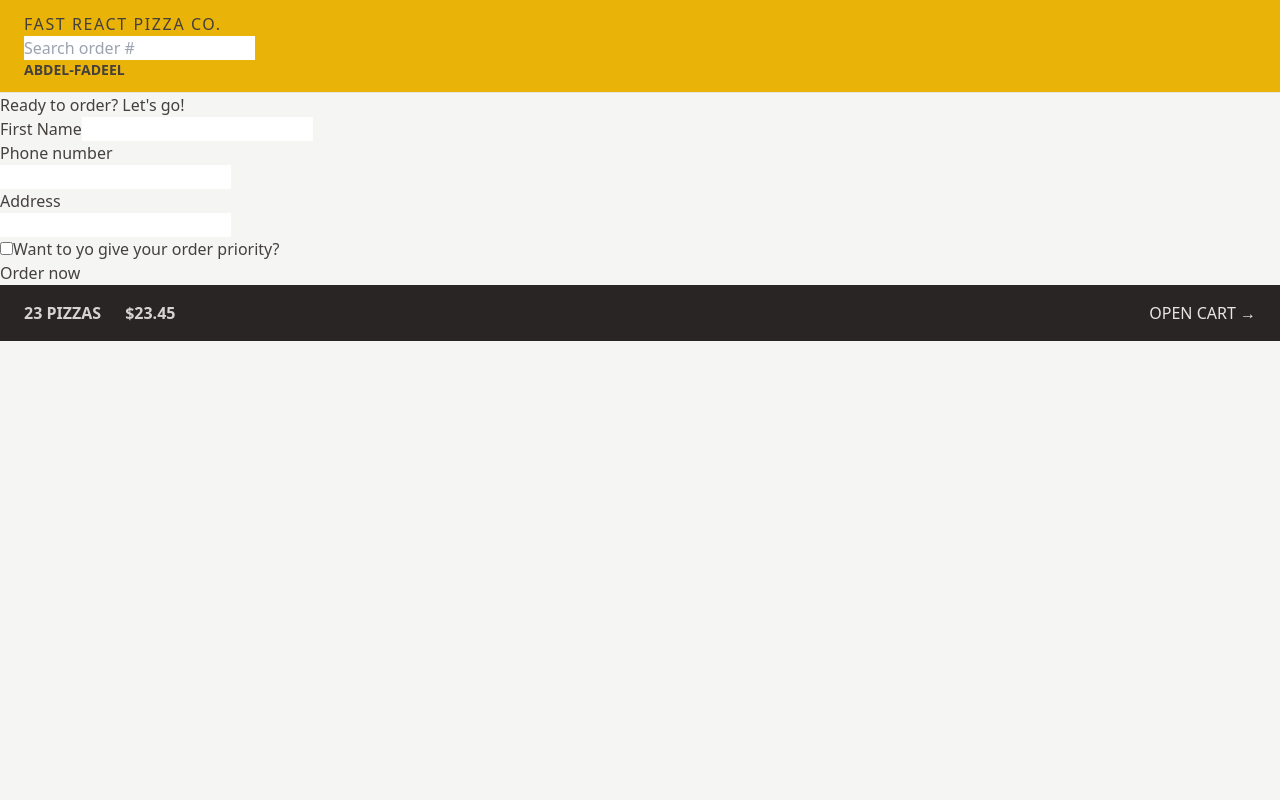
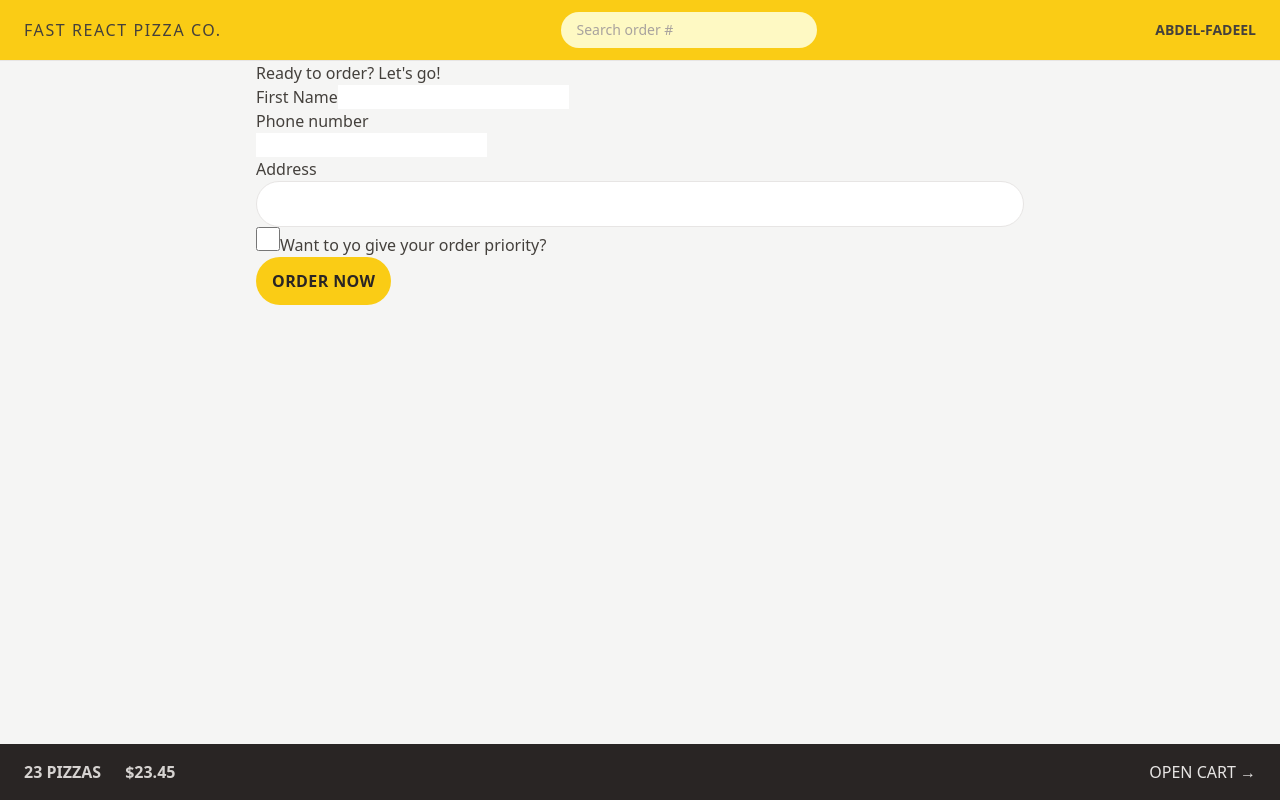
Before and after one commit to AbdAlfadeel-Hamdy/Fast-React-Pizza, a React (Vite) app: page /order/new in a window 1280 px wide. Built offline with nearby package versions, Linux system fonts and the light colour scheme.

Commit message:
Add styling

```diff
--- a/src/features/cart/Cart.tsx
+++ b/src/features/cart/Cart.tsx
@@ -1,23 +1,23 @@
-import { Link } from 'react-router-dom';
+import { Link } from "react-router-dom";
 
 const fakeCart = [
   {
     pizzaId: 12,
-    name: 'Mediterranean',
+    name: "Mediterranean",
     quantity: 2,
     unitPrice: 16,
     totalPrice: 32,
   },
   {
     pizzaId: 6,
-    name: 'Vegetale',
+    name: "Vegetale",
     quantity: 1,
     unitPrice: 13,
     totalPrice: 13,
   },
   {
     pizzaId: 11,
-    name: 'Spinach and Mushroom',
+    name: "Spinach and Mushroom",
     quantity: 1,
     unitPrice: 15,
     totalPrice: 15,
@@ -30,12 +30,17 @@ const Cart = () => {
 
   return (
     <div>
-      <Link to='/menu'>&larr; Back to menu</Link>
+      <Link
+        to="/menu"
+        className="text-sm text-blue-500 hover:text-blue-600 hover:underline"
+      >
+        &larr; Back to menu
+      </Link>
 
       <h2>Your cart, %NAME%</h2>
 
       <div>
-        <Link to='/order/new'>Order pizzas</Link>
+        <Link to="/order/new">Order pizzas</Link>
         <button>Clear cart</button>
       </div>
     </div>
--- a/src/features/order/CreateOrder.tsx
+++ b/src/features/order/CreateOrder.tsx
@@ -1,4 +1,3 @@
-import { useState } from "react";
 import {
   ActionFunction,
   Form,
@@ -40,8 +39,6 @@ const fakeCart = [
 ];
 
 const CreateOrder = () => {
-  const [withPriority, setWithPriority] = useState(false);
-  console.log(withPriority, setWithPriority);
   const navigation = useNavigation();
   const isSubmitting = navigation.state === "submitting";
 
@@ -69,7 +66,12 @@ const CreateOrder = () => {
         <div>
           <label>Address</label>
           <div>
-            <input type="text" name="address" required />
+            <input
+              type="text"
+              name="address"
+              required
+              className="w-full rounded-full border border-stone-200 px-4 py-2 text-sm outline-none transition-all duration-300 focus:ring focus:ring-yellow-400 md:px-6 md:py-3"
+            />
           </div>
         </div>
 
@@ -78,15 +80,17 @@ const CreateOrder = () => {
             type="checkbox"
             name="priority"
             id="priority"
-            // value={withPriority}
-            // onChange={(e) => setWithPriority(e.target.checked)}
+            className="h-6 w-6 accent-yellow-400 focus:outline-none focus:ring focus:ring-yellow-400 focus:ring-offset-2"
           />
           <label htmlFor="priority">Want to yo give your order priority?</label>
         </div>
 
         <div>
           <input type="hidden" name="cart" value={JSON.stringify(cart)} />
-          <button disabled={isSubmitting}>
+          <button
+            disabled={isSubmitting}
+            className="inline-block rounded-full bg-yellow-400 px-4 py-3 font-semibold uppercase tracking-wide text-stone-800 transition-colors duration-300 hover:bg-yellow-300 focus:bg-yellow-300 focus:outline-none focus:ring focus:ring-yellow-300 focus:ring-offset-2 disabled:cursor-not-allowed"
+          >
             {isSubmitting ? "Placing order..." : "Order now"}
           </button>
         </div>
--- a/src/features/order/SearchOrder.tsx
+++ b/src/features/order/SearchOrder.tsx
@@ -1,22 +1,23 @@
-import { useState } from 'react';
-import { useNavigate } from 'react-router-dom';
+import { useState } from "react";
+import { useNavigate } from "react-router-dom";
 
 const SearchOrder = () => {
-  const [query, setQuery] = useState('');
+  const [query, setQuery] = useState("");
   const navigate = useNavigate();
 
   const handleSubmit = (e: React.FormEvent<HTMLFormElement>) => {
     e.preventDefault();
     if (!query) return;
     navigate(`/order/${query}`);
-    setQuery('');
+    setQuery("");
   };
   return (
     <form onSubmit={handleSubmit}>
       <input
-        placeholder='Search order #'
+        placeholder="Search order #"
         value={query}
         onChange={(e) => setQuery(e.target.value)}
+        className="w-28 rounded-full bg-yellow-100 px-4 py-2 text-sm outline-none transition-all duration-300 placeholder:text-stone-400 focus:outline-none focus:ring focus:ring-yellow-500 focus:ring-opacity-50 sm:w-64 sm:focus:w-72"
       />
     </form>
   );
--- a/src/features/user/Username.tsx
+++ b/src/features/user/Username.tsx
@@ -1,5 +1,5 @@
 const Username = () => {
-  return <p className="hidden text-sm font-semibold sm:block">Abdel-Fadeel</p>;
+  return <p className="hidden text-sm font-semibold md:block">Abdel-Fadeel</p>;
 };
 
 export default Username;
--- a/src/ui/AppLayout.tsx
+++ b/src/ui/AppLayout.tsx
@@ -1,19 +1,22 @@
-import { Outlet, useNavigation } from 'react-router-dom';
-import Header from './Header';
-import CartOverview from '../features/cart/CartOverview';
-import Loader from './Loader';
+import { Outlet, useNavigation } from "react-router-dom";
+import Header from "./Header";
+import CartOverview from "../features/cart/CartOverview";
+import Loader from "./Loader";
 
 const AppLayout = () => {
   const navigation = useNavigation();
-  const isLoading = navigation.state === 'loading';
+  const isLoading = navigation.state === "loading";
 
   return (
-    <div>
+    <div className="grid h-screen grid-rows-[auto_1fr_auto]">
       {isLoading && <Loader />}
       <Header />
-      <main>
-        <Outlet />
-      </main>
+      <div className="overflow-y-scroll">
+        <main className="mx-auto max-w-3xl">
+          <Outlet />
+        </main>
+      </div>
+
       <CartOverview />
     </div>
   );
--- a/src/ui/Header.tsx
+++ b/src/ui/Header.tsx
@@ -4,7 +4,7 @@ import Username from "../features/user/Username";
 
 const Header = () => {
   return (
-    <header className=" border-b border-stone-200 bg-yellow-500 px-4 py-3 uppercase sm:px-6">
+    <header className=" flex items-center justify-between border-b border-stone-200 bg-yellow-400 px-4 py-3 uppercase sm:px-6">
       <Link to="/" className="tracking-widest">
         Fast React Pizza Co.
       </Link>
--- a/src/ui/Home.tsx
+++ b/src/ui/Home.tsx
@@ -2,8 +2,8 @@ import CreateUser from "../features/user/CreateUser";
 
 const Home = () => {
   return (
-    <div className="my-10 text-center sm:my-16">
-      <h1 className="mb-8 text-xl font-semibold">
+    <div className="my-10 px-4 text-center sm:my-16">
+      <h1 className="mb-8 text-xl font-semibold md:text-3xl">
         The best pizza.
         <br />
         <span className="text-yellow-500">
```
Also changed, not shown: src/index.css (+0 -14 lines).
